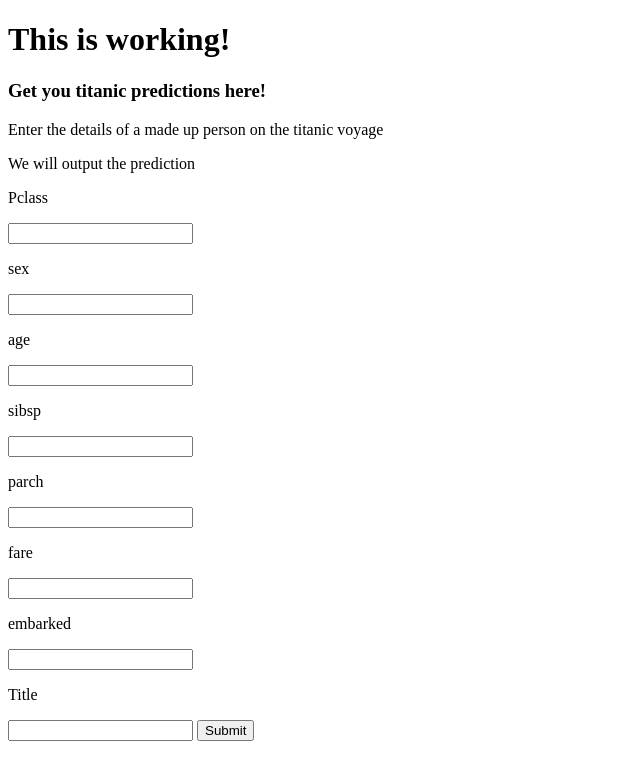
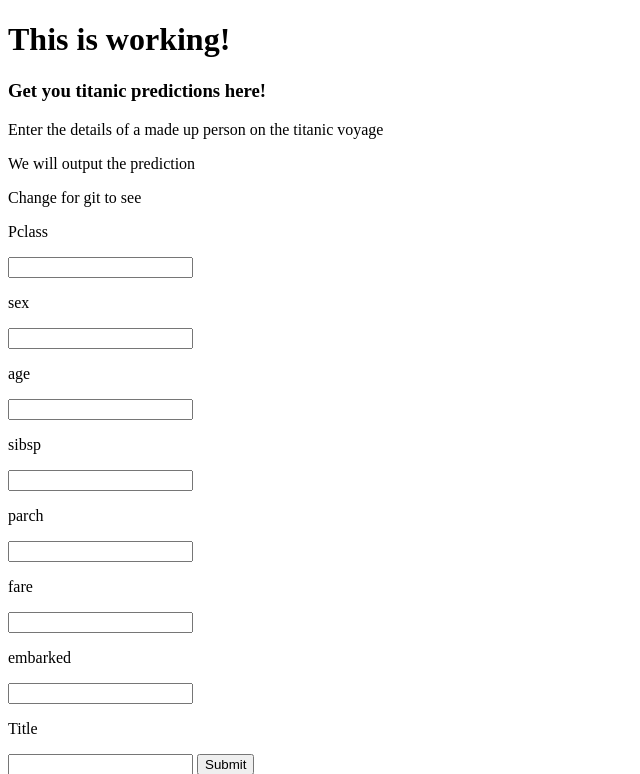
Before and after one commit to Crisshaye/unaicorn, a Django app: page / in a window 1280 px wide. Shown: the top 774 px of the page, without its empty margins (0-640 px from the left). Run offline with Django 3.2, Linux system fonts and the light colour scheme.

Commit message:
cabio de prueba

```diff
--- a/titanic/templates/index.html
+++ b/titanic/templates/index.html
@@ -8,6 +8,7 @@
 	<h3>Get you titanic predictions here!</h3>
 	<p>Enter the details of a made up person on the titanic voyage</p>
 	<p>We will output the prediction</p>
+	<p>Change for git to see</p>
 
 
 	<form action={% url 'results' %} method="GET">
```
